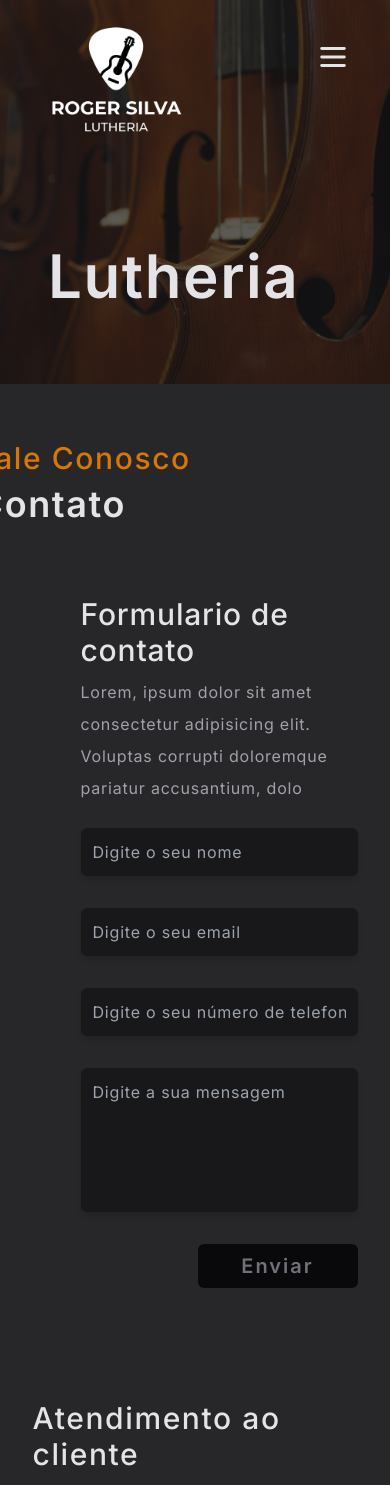
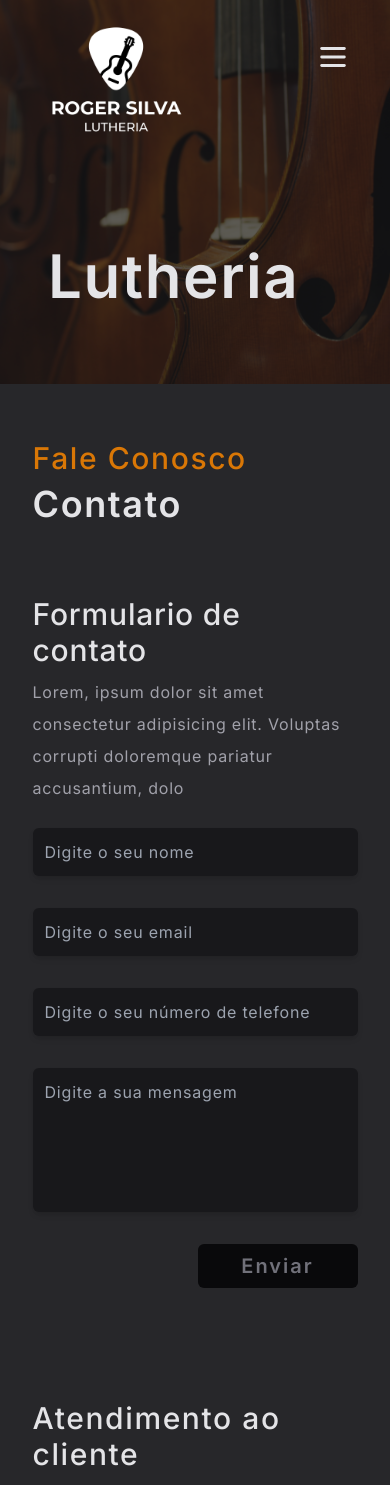
Before and after one commit to PabloJesusdaSilva/Lutheria, a Next.js app: page /contact in a window 390 px wide. Shown: the top 1485 px of the page. Built offline with nearby package versions, Linux system fonts and the light colour scheme.

Commit message:
:fix: fixing  reponsive error contact page

```diff
--- a/src/app/contact/page.tsx
+++ b/src/app/contact/page.tsx
@@ -55,14 +55,14 @@ const Contact = () => {
    return(
       <TemplateDefault>
          <main className='grid grid-cols-1 justify-items-center pb-20 w-full h-auto bg-zinc-800 lg:grid-cols-2'>
-            <div className='w-10/12 mb-12 -ml-36 lg:w-8/12 lg:space-y-2 tracking-wide lg:col-span-2'>
+            <div className='w-10/12 mb-12 -ml-8 lg:w-8/12 lg:space-y-2 tracking-wide lg:col-span-2 lg:-ml-36'>
                <DescriptionSection
                   title='Fale Conosco'
                   subtitle='Contato'
                />
            </div>
 
-            <div className='w-10/12 mb-28 tracking-wider lg:w-8/12 lg:mb-0 pl-12'>
+            <div className='w-10/12 mb-28 pl-0 tracking-wider lg:w-8/12 lg:mb-0lg:pl-12'>
                <h2 className='mb-2 text-3xl text-zinc-200 font-medium'>
                   Formulario de contato
                </h2>
```
